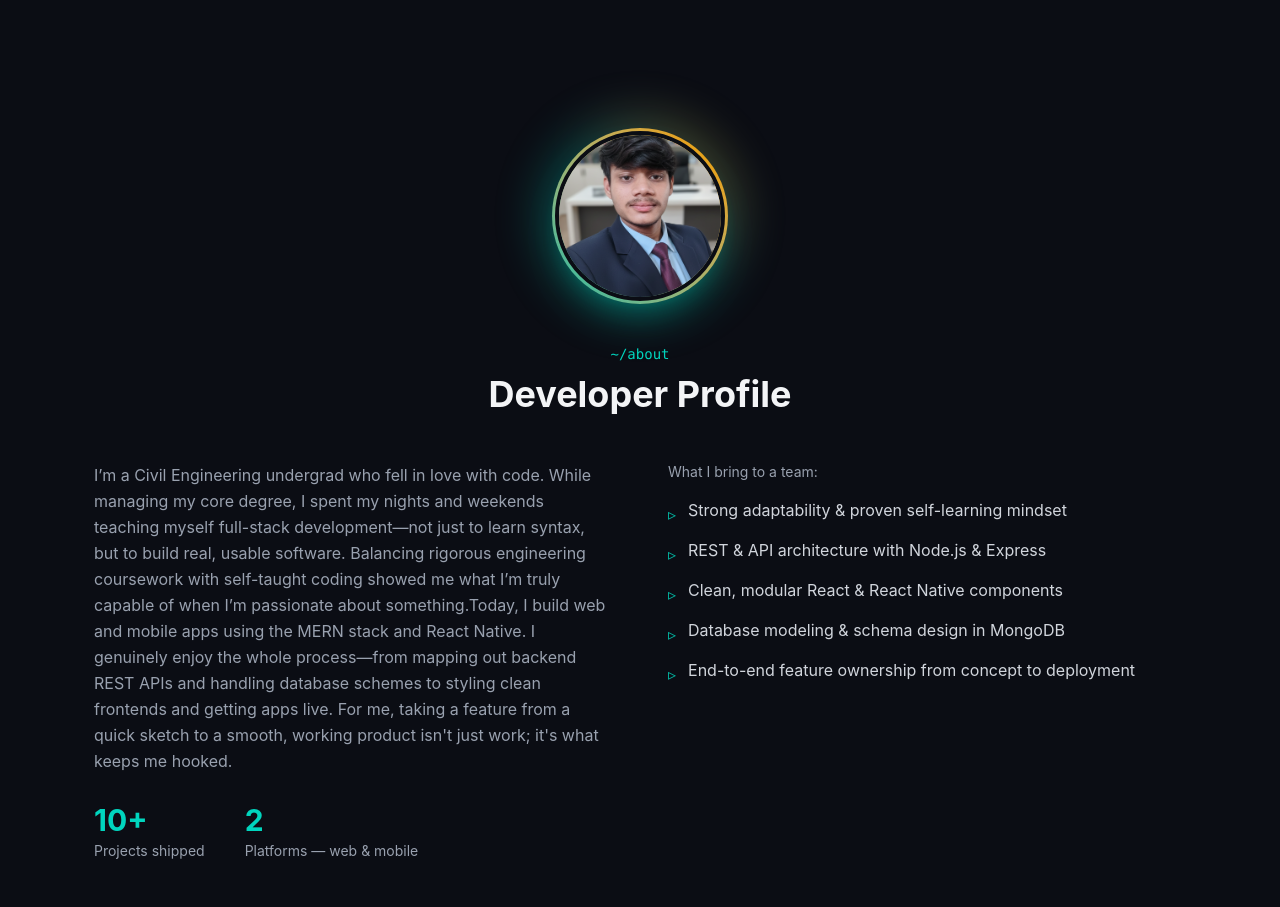
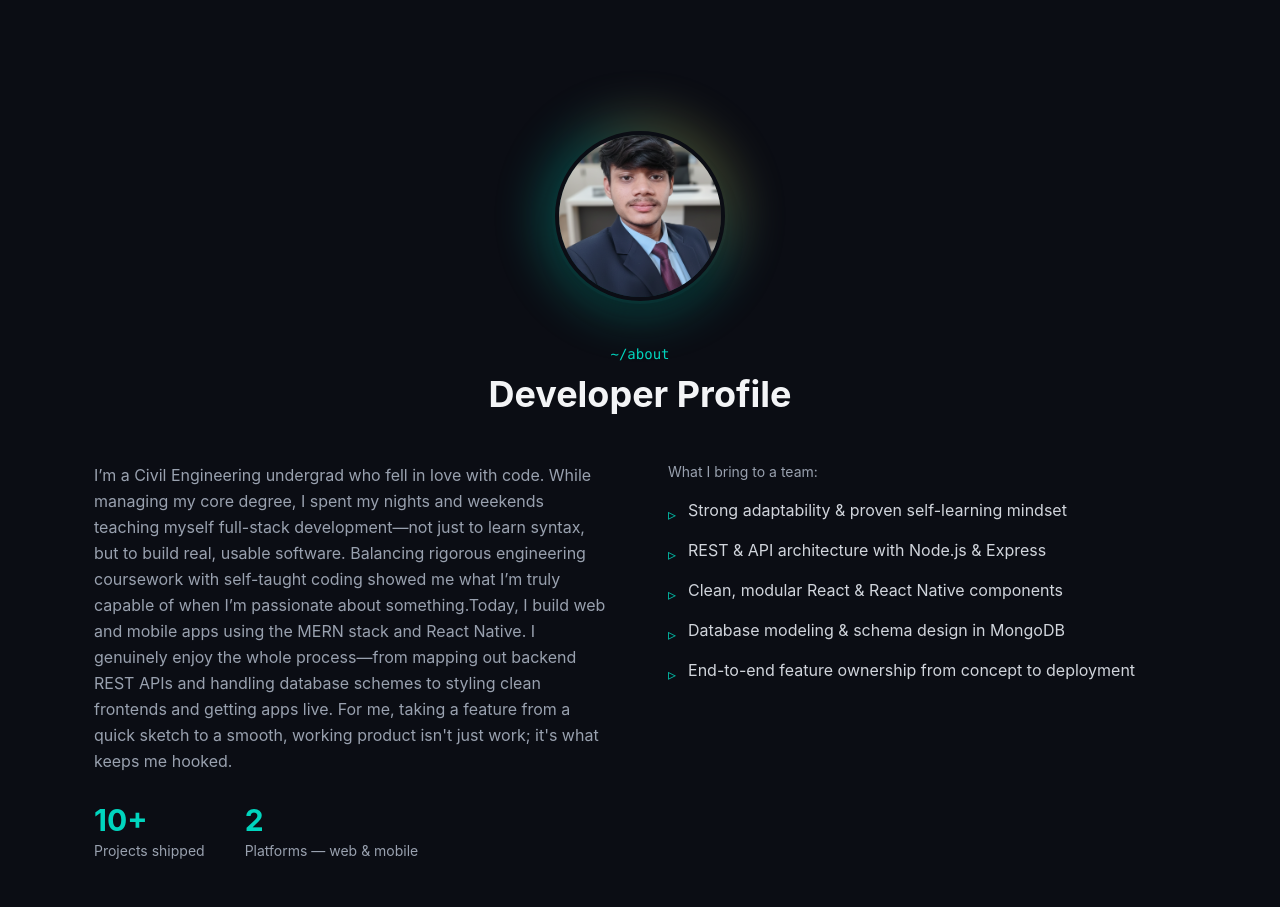
Before and after one commit to Sanaullah9190/Sanaullah, a React (Vite) app: page / in a window 1280 px wide. Shown: the part 800-1707 px from the top of the page. Built offline with nearby package versions, Linux system fonts and the light colour scheme.

Commit message:
Resume Add

```diff
--- a/src/components/About.jsx
+++ b/src/components/About.jsx
@@ -10,7 +10,7 @@ export default function About() {
             {/* Decorative gradient blob behind the image */}
             <div className="absolute -inset-3 rounded-full bg-linear-to-tr from-teal-400 via-teal-500 to-amber-400 opacity-30 blur-xl" />
             {/* Ring + image */}
-            <div className="relative w-full h-full rounded-full p-0.75 bg-linear-to-tr from-teal-500 to-amber-500 shadow-xl shadow-teal-500/20">
+            <div className="relative w-full h-full rounded-full p-0.75  shadow-xl ">
               <img
                 src={personalInfo.profileImage}
                 alt={personalInfo.name}
```
Also changed, not shown: 2 other files (tests, documents, lock files or other folders).
